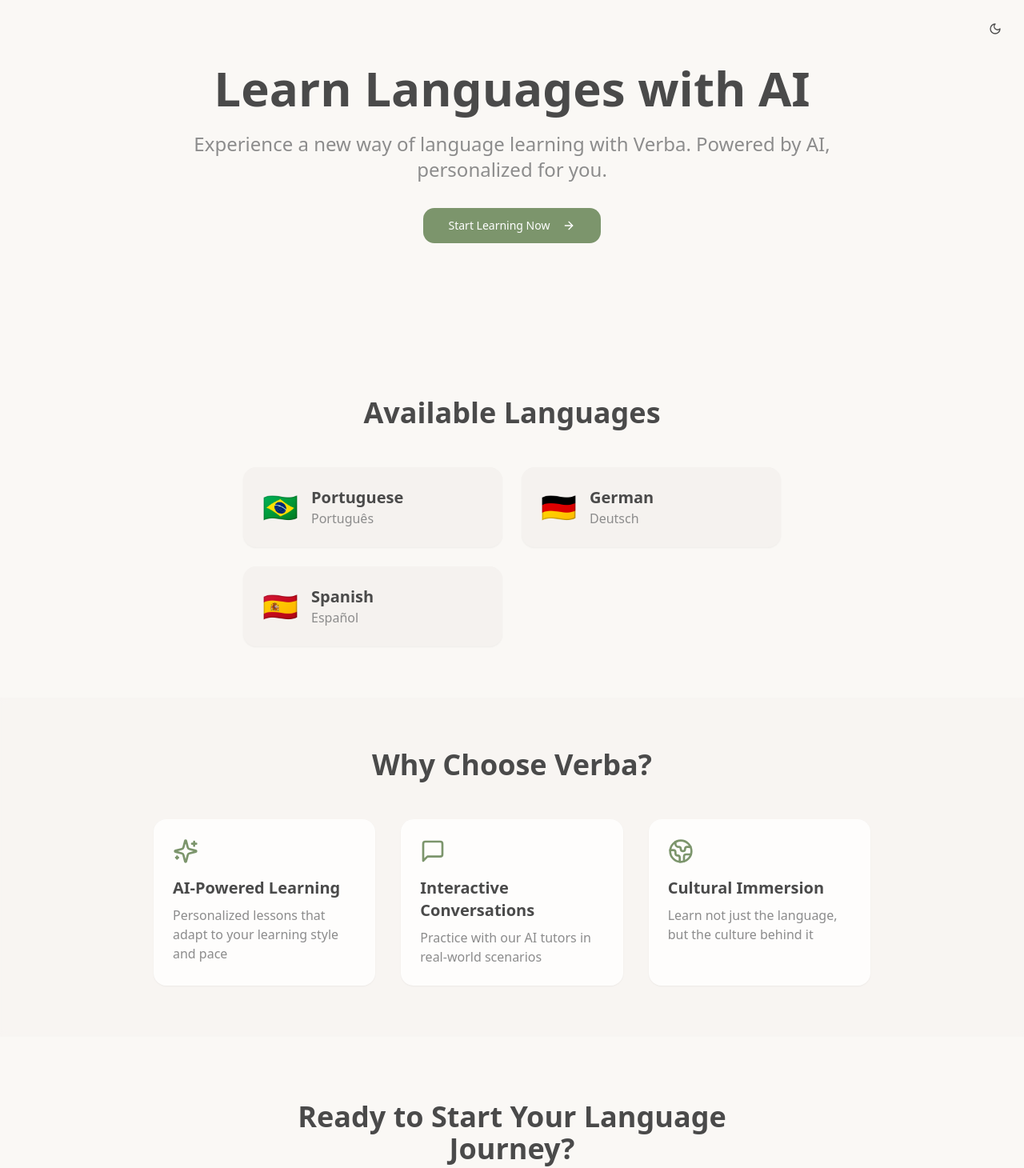
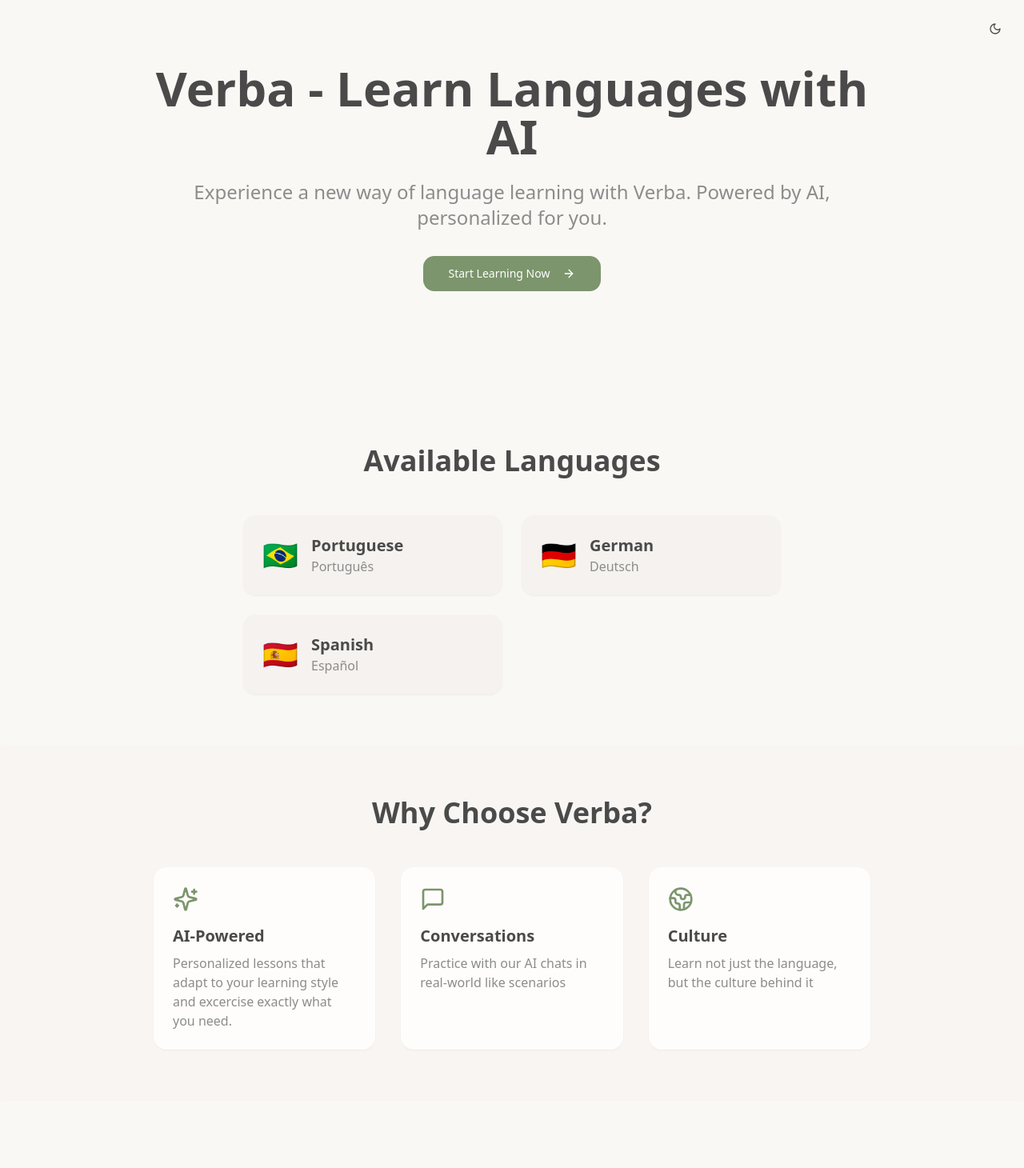
Before and after one commit to MoPaMo/verba, a Next.js app: page / in a window 1280 px wide. Shown: the top 1460 px of the page at 80% size. Built offline with nearby package versions, Linux system fonts and the light colour scheme.

Commit message:
Update page.tsx

```diff
--- a/app/page.tsx
+++ b/app/page.tsx
@@ -1,6 +1,7 @@
 import { Language } from "@/types/languages";
 import { Button } from "@/components/ui/button";
 import { Card } from "@/components/ui/card";
+
 import { ArrowRight, Globe2, MessageSquare, Sparkles } from "lucide-react";
 const languages: Language[] = [
   {
@@ -29,18 +30,18 @@ const languages: Language[] = [
 const features = [
   {
     icon: Sparkles,
-    title: "AI-Powered Learning",
+    title: "AI-Powered",
     description:
-      "Personalized lessons that adapt to your learning style and pace",
+      "Personalized lessons that adapt to your learning style and excercise exactly what you need. ",
   },
   {
     icon: MessageSquare,
-    title: "Interactive Conversations",
-    description: "Practice with our AI tutors in real-world scenarios",
+    title: "Conversations",
+    description: "Practice with our AI chats in real-world like scenarios",
   },
   {
     icon: Globe2,
-    title: "Cultural Immersion",
+    title: "Culture",
     description: "Learn not just the language, but the culture behind it",
   },
 ];
@@ -51,12 +52,13 @@ export default function LandingPage() {
       <section className="container mx-auto px-4 pt-20 pb-32">
         <div className="max-w-4xl mx-auto text-center">
           <h1 className="text-5xl md:text-6xl font-bold mb-6 text-[#4a4a4a] dark:text-[#e5e3e0] transition-colors duration-300">
-            Learn Languages with AI
+            Verba - Learn Languages with AI
           </h1>
           <p className="text-xl md:text-2xl mb-8 text-[#8c8c8c] dark:text-[#a09f9f] transition-colors duration-300">
             Experience a new way of language learning with Verba. Powered by AI,
             personalized for you.
           </p>
+
           <Button
             size="lg"
             className="bg-[#7c956c] hover:bg-[#6a8159] dark:bg-[#b3c4a5] dark:hover:bg-[#9fb38f] text-white dark:text-[#2a2a3c] transition-all duration-300"
```
